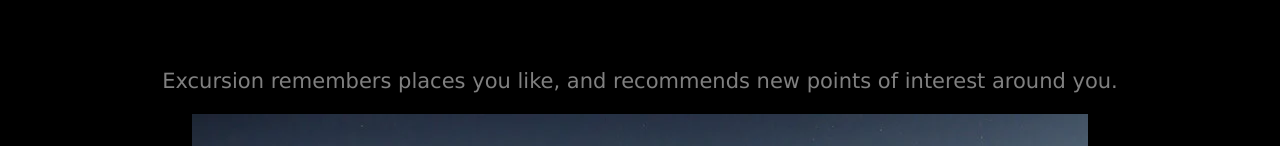
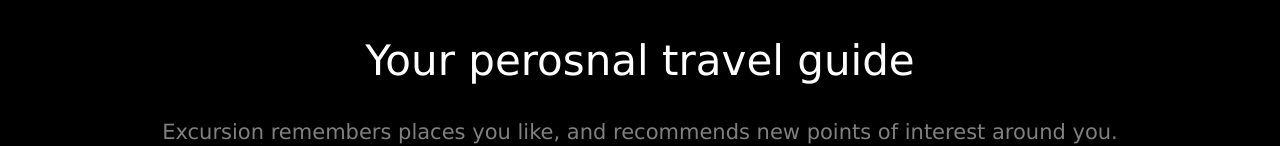
Before and after one commit to maquiavelo01/excursion, a plain HTML site: page index.html in a window 1280 px wide. Shown: the part 312-458 px from the top of the page. Drawn offline with Linux system fonts and the light colour scheme.

Commit message:
h2 and quote done

```diff
--- a/resources/css/style.css
+++ b/resources/css/style.css
@@ -8,6 +8,12 @@ h1 {
     font-weight: normal;
     font-family: Verdana, Geneva, Tahoma, sans-serif;
 }
+h2 {
+    font-family: Verdana, Geneva, Tahoma, sans-serif;
+    font-weight: 300;
+    font-size: 42px;
+    color: white;
+}
 .link_a {
     color: aquamarine;
     font-size: 16px;
```
